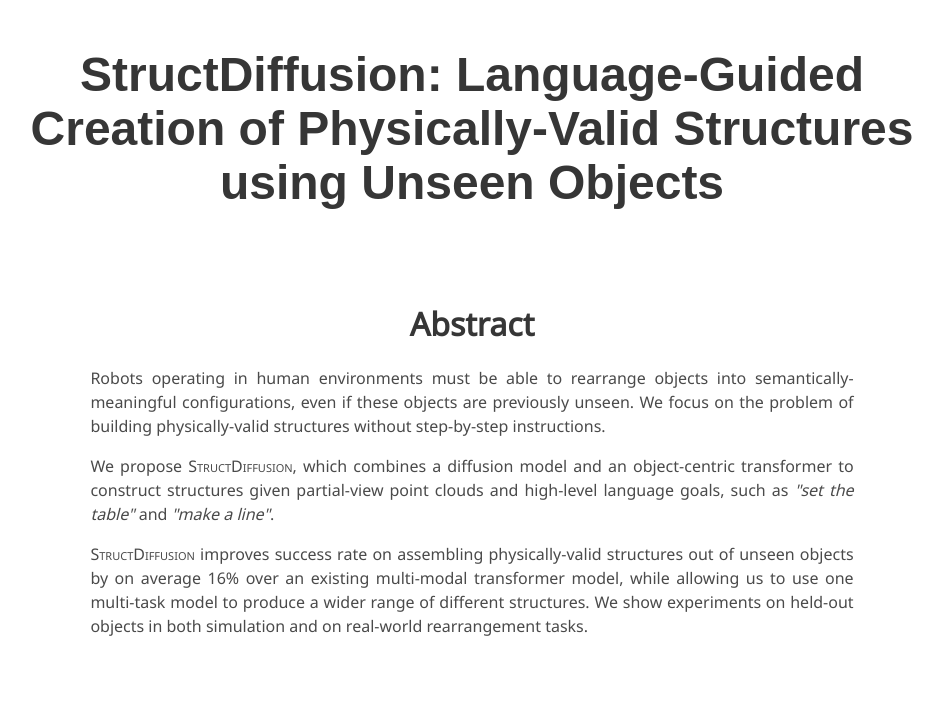
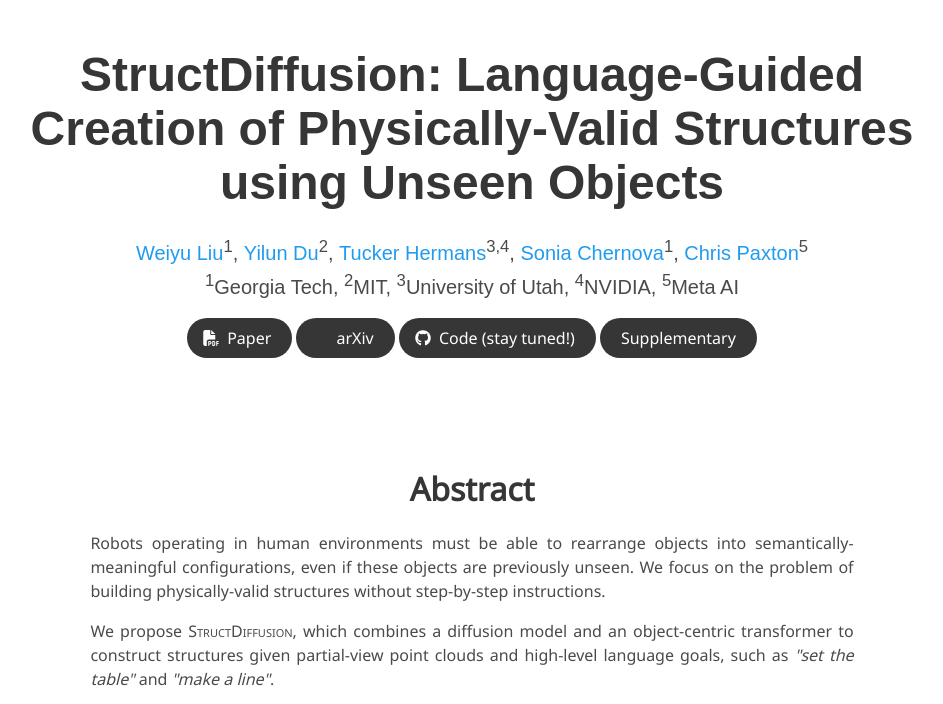
Before and after one commit to StructDiffusion/StructDiffusion.github.io, a plain HTML site: page index.html in a window 1280 px wide. Shown: the top 704 px of the page, without its empty margins (168-1111 px from the left). Drawn offline with nearby package versions, Linux system fonts and the light colour scheme; some icons are missing; a web font is replaced by a local one.

Commit message:
deanonymize

```diff
--- a/index.html
+++ b/index.html
@@ -89,6 +89,91 @@
       <div class="columns is-centered">
         <div class="column has-text-centered">
           <h1 class="title is-1 publication-title">StructDiffusion: Language-Guided <br> Creation of Physically-Valid Structures <br> using Unseen Objects</h1>
+          <div class="is-size-5 publication-authors">
+            <span class="author-block">
+              <a href="http://weiyuliu.com/">Weiyu Liu</a><sup>1</sup>,</span>
+            <span class="author-block">
+              <a href="https://yilundu.github.io/">Yilun Du</a><sup>2</sup>,</span>
+            <span class="author-block">
+              <a href="https://robot-learning.cs.utah.edu/thermans">Tucker Hermans</a><sup>3,</sup><sup>4</sup>,</span>
+            <span class="author-block">
+              <a href="https://faculty.cc.gatech.edu/~chernova/">Sonia Chernova</a><sup>1</sup>,
+            </span>
+            <span class="author-block">
+              <a href="https://cpaxton.github.io/about/">Chris Paxton</a><sup>5</sup>
+            </span>
+          </div>
+
+          <div class="is-size-5 publication-authors">
+            <span class="author-block"><sup>1</sup>Georgia Tech,</span>
+            <span class="author-block"><sup>2</sup>MIT,</span>
+            <span class="author-block"><sup>3</sup>University of Utah,</span>
+            <span class="author-block"><sup>4</sup>NVIDIA,</span>
+            <span class="author-block"><sup>5</sup>Meta AI</span>
+          </div>
+
+          <div class="column has-text-centered">
+            <div class="publication-links">
+              <!-- PDF Link. -->
+              <span class="link-block">
+                <a href="https://arxiv.org/pdf/2211.04604.pdf"
+                   class="external-link button is-normal is-rounded is-dark">
+                  <span class="icon">
+                      <i class="fas fa-file-pdf"></i>
+                  </span>
+                  <span>Paper</span>
+                </a>
+              </span>
+              <span class="link-block">
+                <a href="https://arxiv.org/abs/2211.04604"
+                   class="external-link button is-normal is-rounded is-dark">
+                  <span class="icon">
+                      <i class="ai ai-arxiv"></i>
+                  </span>
+                  <span>arXiv</span>
+                </a>
+              </span>
+              <!--&lt;!&ndash; Video Link. &ndash;&gt;-->
+              <!--<span class="link-block">-->
+                <!--<a href="https://www.youtube.com/watch?v=MrKrnHhk8IA"-->
+                   <!--class="external-link button is-normal is-rounded is-dark">-->
+                  <!--<span class="icon">-->
+                      <!--<i class="fab fa-youtube"></i>-->
+                  <!--</span>-->
+                  <!--<span>Video</span>-->
+                <!--</a>-->
+              <!--</span>-->
+              <!--Code Link.-->
+              <span class="link-block">
+                <a href=""
+                   class="external-link button is-normal is-rounded is-dark">
+                  <span class="icon">
+                      <i class="fab fa-github"></i>
+                  </span>
+                  <span>Code (stay tuned!)</span>
+                  </a>
+              </span>
+              <span class="link-block">
+                <a href="supplementary/index.html"
+                   class="external-link button is-normal is-rounded is-dark">
+                  <!--<span class="icon">-->
+                      <!--<i class="fas fa-file-pdf"></i>-->
+                  <!--</span>-->
+                  <span>Supplementary</span>
+                  </a>
+              </span>
+               <!--Dataset Link. -->
+              <!--<span class="link-block">-->
+                <!--<a href="https://github.com/google/nerfies/releases/tag/0.1"-->
+                   <!--class="external-link button is-normal is-rounded is-dark">-->
+                  <!--<span class="icon">-->
+                      <!--<i class="far fa-images"></i>-->
+                  <!--</span>-->
+                  <!--<span>Data</span>-->
+                  <!--</a>-->
+            </div>
+          </div>
+
         </div>
       </div>
     </div>
```
